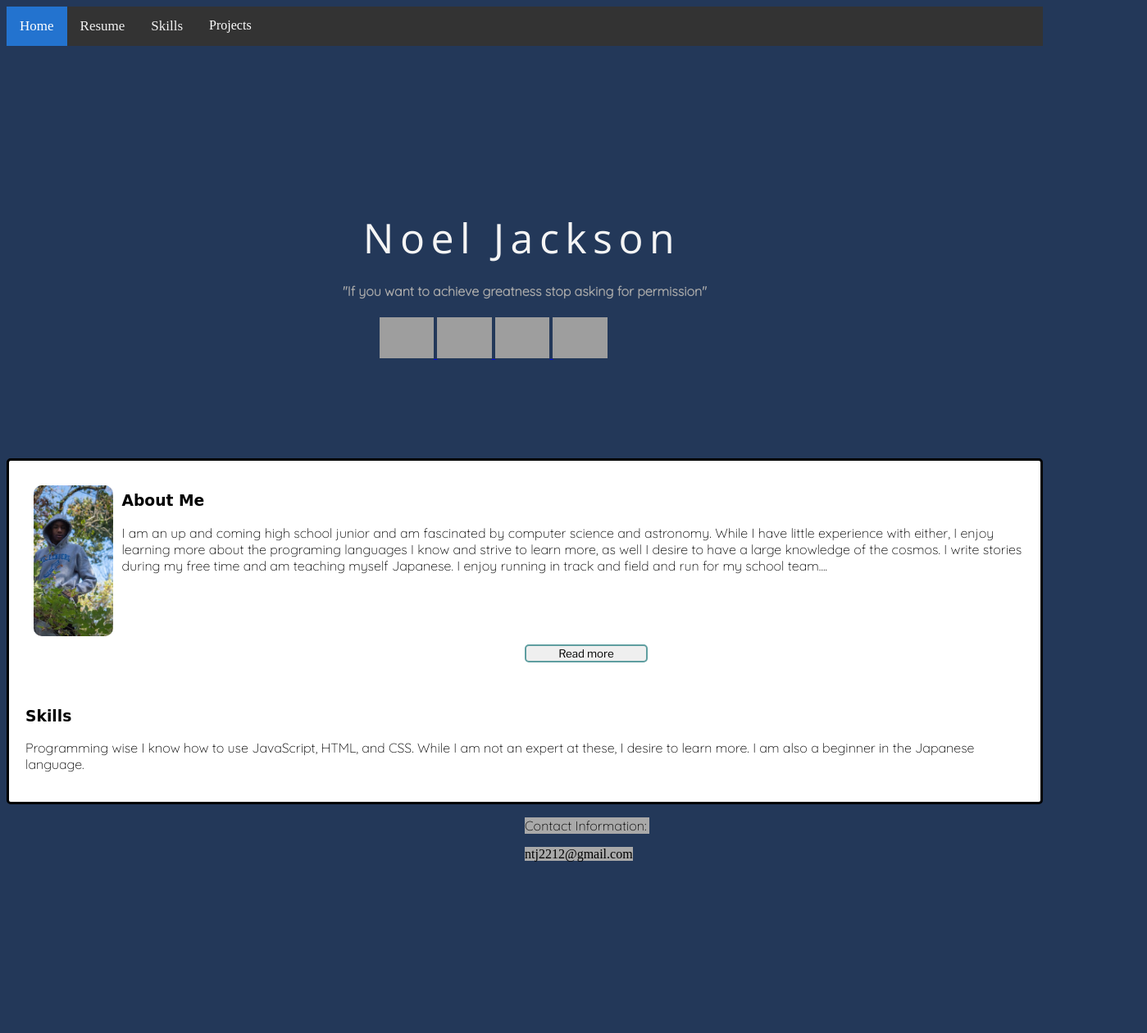
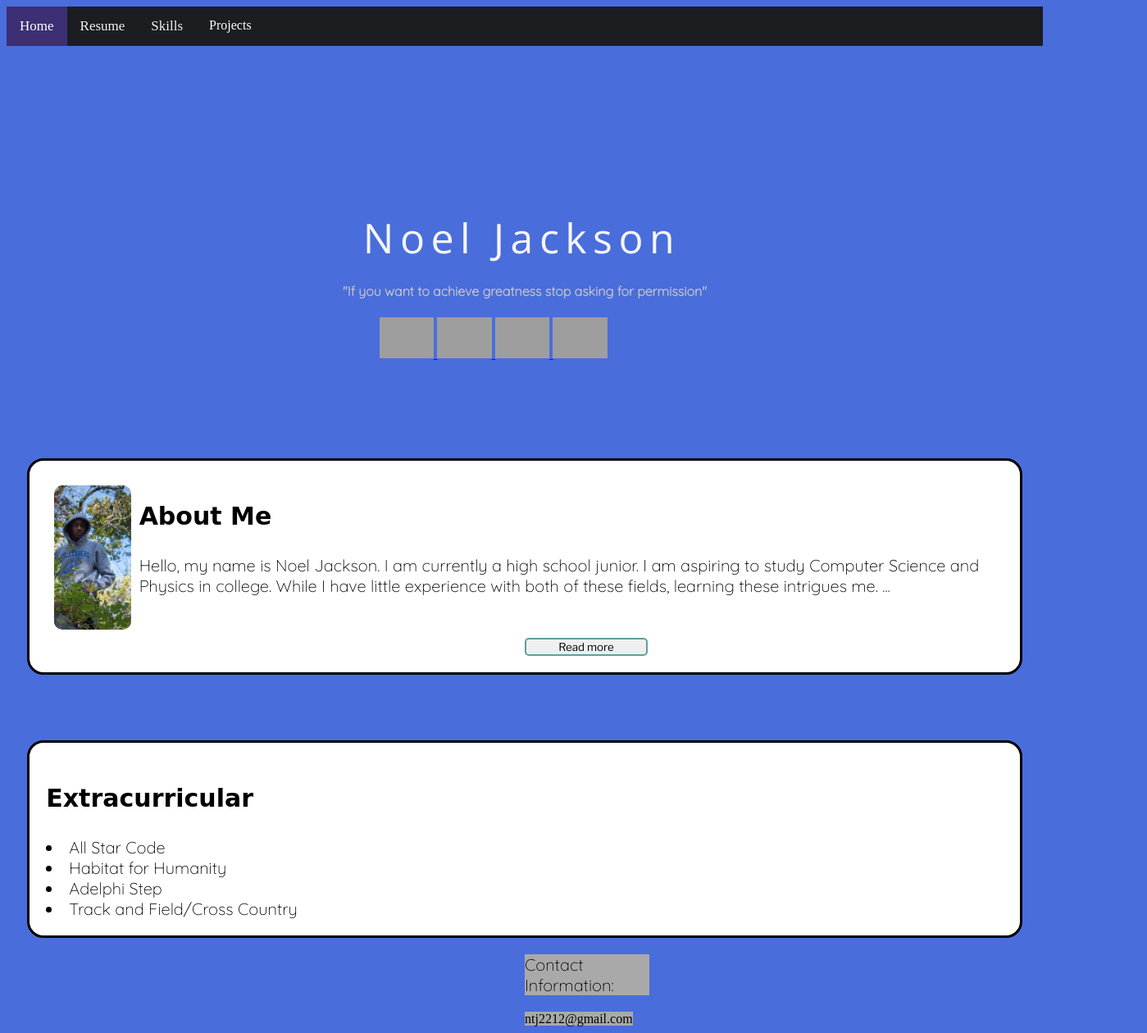
Before and after one commit to NoelASC20/NoelASC20.github.io, a plain HTML site: page index.html in a window 1280 px wide. Shown: the whole page at 82% size, 1399 px wide, since content can reach past the window. Before the commit the page ends 1059 px from the top, so only its background shows below. Drawn offline with nearby package versions, Linux system fonts and the light colour scheme; grey boxes are pictures that could not be loaded; some icons are missing; a web font is replaced by a local one.

Commit message:
change in color scheme, slight design changes, and new about me

```diff
--- a/index.html
+++ b/index.html
@@ -12,18 +12,20 @@
 
     </head>
     <body>
+      <div class="top">
        <div class="topnav">
           <a class = "active" href="#home">Home</a>
           <a href="https://docs.google.com/document/d/1u2r4b6ZqtvOZJKbNn2o04ccaoocWReryG1UIvEXWudU/edit?usp=sharing" target="_blank">Resume</a>
-          <a href="#skills">Skills</a>
+          <a href="skills.html">Skills</a>
           <div class="dropdown">
             <button class="dropbtn">Projects
               <i class="fa fa-caret-down"></i>
             </button>
             <div class="dropdown-content">
-              <a href="#">Link 1</a>
-              <a href="#">Link 2</a>
-              <a href="#">Link 3</a>
+              <a href="#">Project 1</a>
+              <a href="#">Project 2</a>
+              <a href="#">Project 3</a>
+              <a href="projects.html">More Projects</a>
             </div>
           </div>
        </div>
@@ -50,16 +52,23 @@
           </div>
           <br></br>
           <br></br>
-        <div class="Bottom">
+        </div>
+
+        <div class="AboutMe">
           <img src="assets/Track.jpg" alt="Track" id="Track" style="float: left;">
             <h3 class ="Introducer">About Me</h3>
             <div class ="DropDown2">
-              <p>I am an up and coming high school junior and am fascinated by computer science and astronomy. While I have little experience with either, I enjoy learning more about the programing languages I know and strive to learn more, as well I desire to have a large knowledge of the cosmos. I write stories during my free time and am teaching myself Japanese. I enjoy running in track and field and run for my school team.<span id="dots">... </span><span id="more"> It is my goal to study these fields among some of the top experts in these fields.</span></p>
+              <p>Hello, my name is Noel Jackson. I am currently a high school junior. I am aspiring to study Computer Science and Physics in college. While I have little experience with both of these fields, learning these intrigues me. <span id="dots">... </span><span id="more"> During my free time, I read up on astronomy, teach myself Japanese, and learn about psychology. I run for my school's track and team, mainly running races ranging from 400s to 800s. I find it enjoyable to write fantasy and science fiction stories and building those worlds. Due to this, I read a lot about certain societies and their mythology. My goal is to combine my love for Computer Science and Astronomy into my career.
+              </span></p>
               <button onclick="myFunction()" id="myBtn">Read more</button>
             </div>
-            <br></br>
-            <h3 class ="Introducer">Skills</h3>
-            <p>Programming wise I know how to use JavaScript, HTML, and CSS. While I am not an expert at these, I desire to learn more. I am also a beginner in the Japanese language.</p>
+        </div>
+        <div class="Extracuric">
+          <h3 class ="Introducer">Extracurricular</h3>
+          <li>All Star Code</li>
+          <li>Habitat for Humanity</li>
+          <li>Adelphi Step</li>
+          <li> Track and Field/Cross Country</li>
         </div>
         <div>
             <p style = "width: 12%" class = "contact">Contact Information:</p>
--- a/style.css
+++ b/style.css
@@ -1,6 +1,6 @@
 /* Top Nav Bar */
 .topnav {
-    background-color: #333;
+    background-color: #1C1D21;
     overflow: hidden;
   }
   .topnav a {
@@ -16,7 +16,7 @@
     color: black;
   }
   .topnav a.active {
-    background-color: rgb(35, 115, 207);
+    background-color: #3C2F74;
     color: white;
   }
   .dropdown {
@@ -61,7 +61,7 @@
 
   /* Background */
 body{
-    background-color: #233859;
+    background-color: #496DDB;
 }
 
 
@@ -88,7 +88,7 @@ header{
 
 /* Quote */
 .quote{
-    color: darkgray;
+    color: #C3C3C3;
     text-align: center;
     font-family: 'Quicksand', sans-serif;
 }
@@ -99,19 +99,22 @@ header{
 
 }
 
-.Bottom{
+.AboutMe{
   margin-top: 100px;
     background-color: white;
-    border-radius: 5px;
+    border-radius: 20px;
     padding: 20px;
     border: black;
     border-style: solid;
     background-attachment: fixed;
+    margin-left: 2%;
+    margin-right: 2%;
 
 }
 .Introducer{
     font-family: 'Red Rose', cursive;
     color: black;
+    font-size: 30px;
 
 }
 #Track{
@@ -123,6 +126,7 @@ header{
 }
 p{
     font-family: 'Quicksand', sans-serif;
+    font-size: 20px;
 }
 
 /* The learn More in About me */
@@ -139,6 +143,22 @@ p{
     width: 150px;
 
 }
+.Extracuric{
+  margin-top: 80px;
+    background-color: white;
+    border-radius: 20px;
+    padding: 20px;
+    border: black;
+    border-style: solid;
+    background-attachment: fixed;
+    margin-left: 2%;
+    margin-right: 2%;
+}
+
+li{
+  font-family: 'Quicksand', sans-serif;
+    font-size: 20px;
+}
 
 .contact{
     margin-left: 50%;
```
Also changed, not shown: assets/Snapchat-196579475.JPG (deleted), projects.html (added), skills.html (added).
